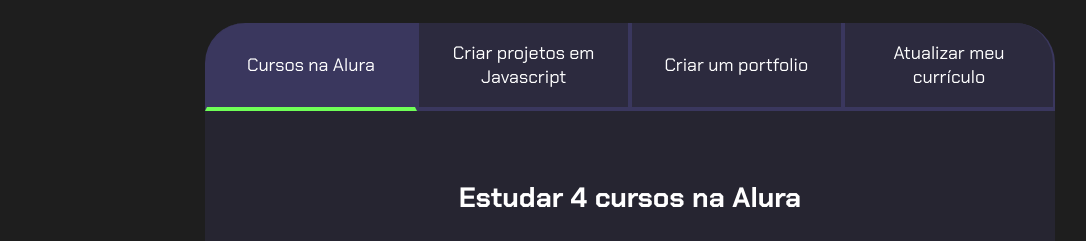
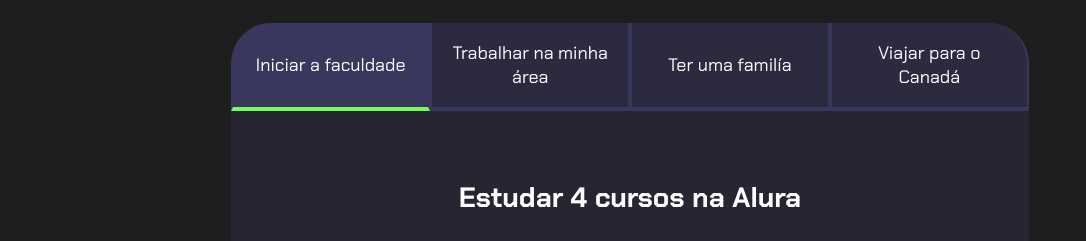
Before and after one commit to thaliaribas27/projetodevida, a plain HTML site: page index.html in a window 1280 px wide. Shown: the part 80-321 px from the top of the page, without its empty margins (10-1096 px from the left). Drawn offline with Linux system fonts and the light colour scheme.

Commit message:
hjufvhjkfv

```diff
--- a/index.html
+++ b/index.html
@@ -13,10 +13,10 @@
         <h2 class="titulo-principal">Meus objetivos do ano<span>_</span></h2>
         <div class="conteudo">
             <div class="botoes">
-                <button class="botao ativo">Cursos na Alura</button>
-                <button class="botao">Criar projetos em Javascript</button>
-                <button class="botao">Criar um portfolio</button>
-                <button class="botao">Atualizar meu currículo</button>
+                <button class="botao ativo">Iniciar a faculdade</button>
+                <button class="botao">Trabalhar na minha área</button>
+                <button class="botao">Ter uma familía</button>
+                <button class="botao">Viajar para o Canadá</button>
             </div>
             <div class="abas-textos">
                 <div class="aba-conteudo ativo">
```
